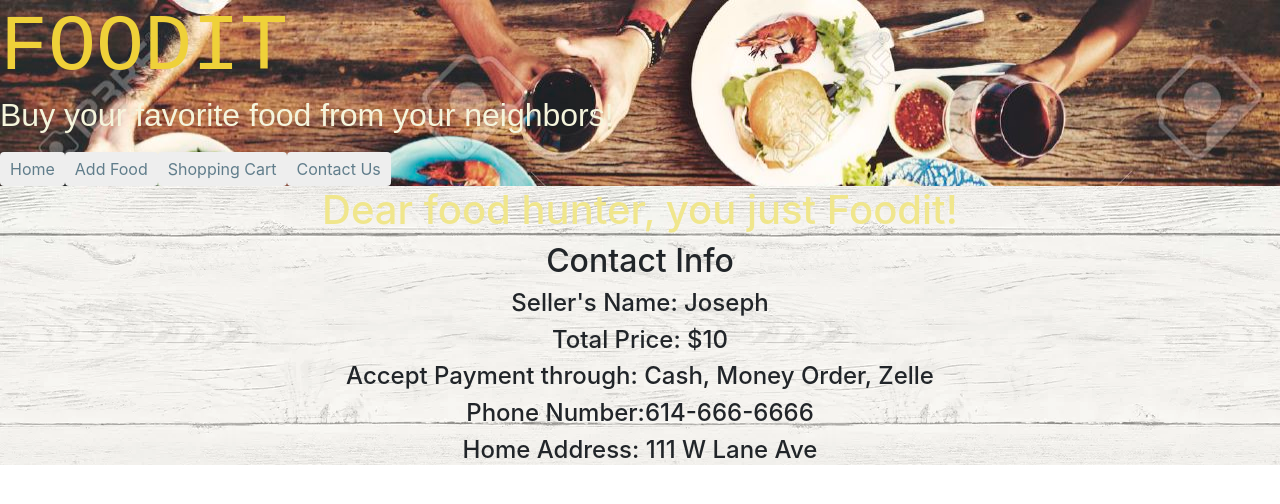
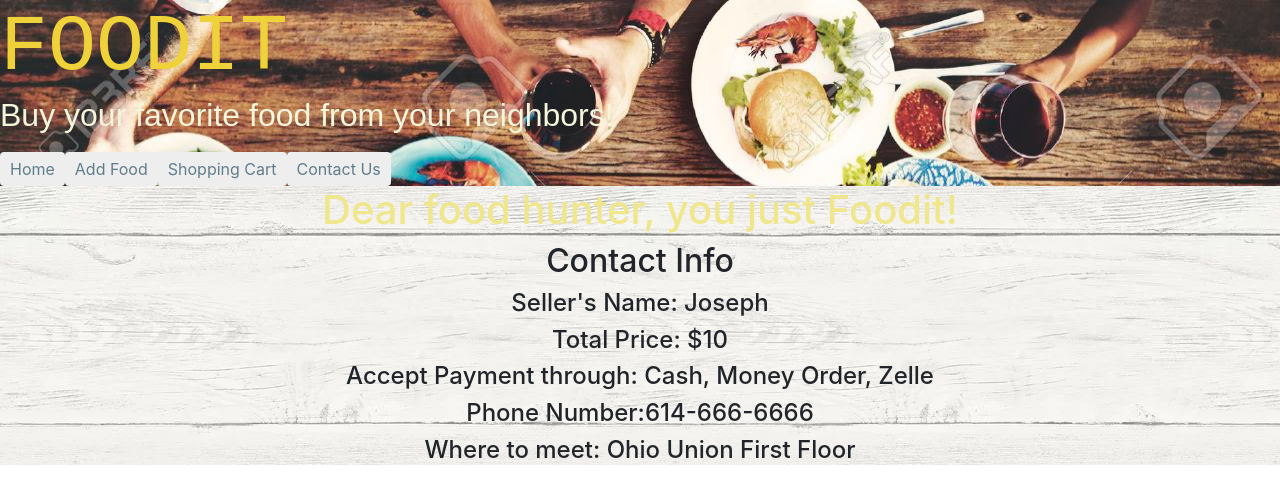
Before and after one commit to Danshendaisy/Foodit, an Angular app in the folder foodit/: page /transaction in a window 1280 px wide. Shown: the top 504 px of the page. Built offline with nearby package versions, Linux system fonts and the light colour scheme; what angular-in-memory-web-api would draw is missing.

Commit message:
update address

```diff
--- a/foodit/src/app/transaction-detail/transaction-detail.component.html
+++ b/foodit/src/app/transaction-detail/transaction-detail.component.html
@@ -7,6 +7,6 @@
   <h4>Total Price: $10</h4>
   <h4>Accept Payment through: Cash, Money Order, Zelle</h4>
   <h4>Phone Number:614-666-6666</h4>
-  <h4>Home Address: 111 W Lane Ave</h4>
+  <h4>Where to meet: Ohio Union First Floor</h4>
 </div>
 </div>
```
